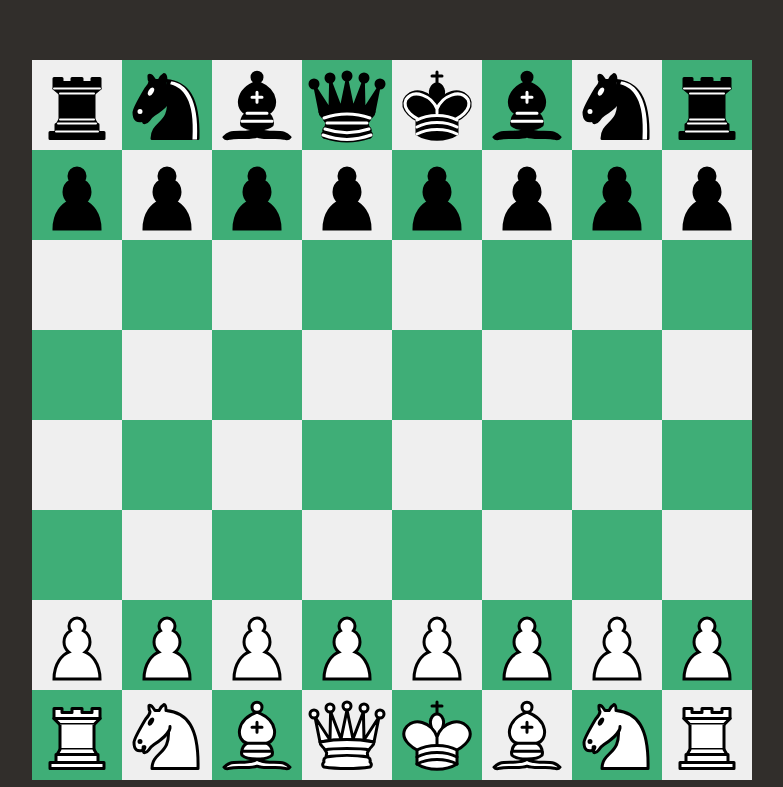
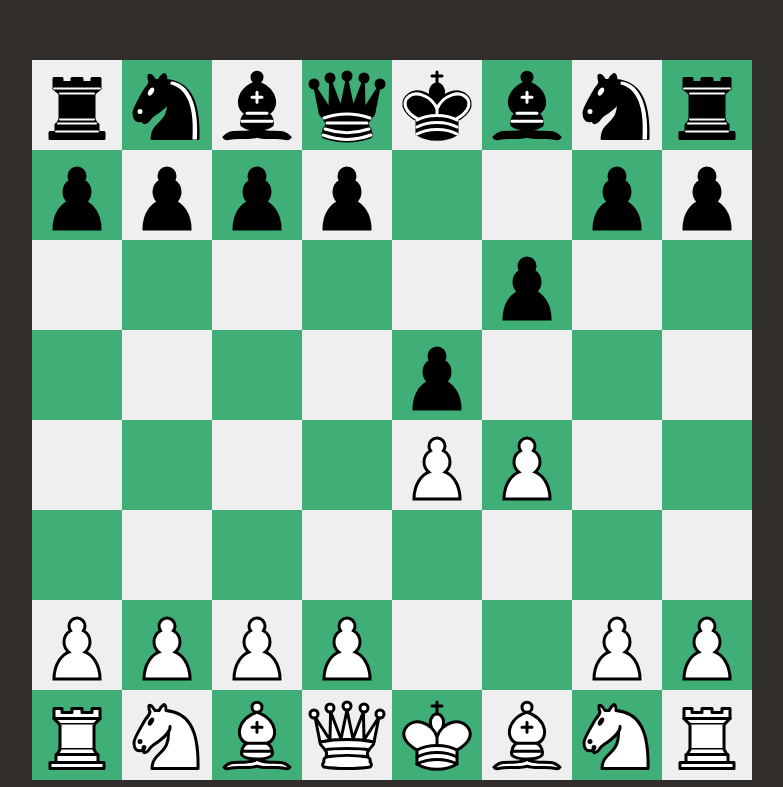
Before and after one commit to RachelBanana03/chess-component, a React (Create React App) app: page / in a window 1280 px wide. Shown: the top 787 px of the page, without its empty margins (248-1031 px from the left). Built offline with nearby package versions, Linux system fonts and the light colour scheme.

Commit message:
Add dynamic input of fen

```diff
--- a/src/App.js
+++ b/src/App.js
@@ -4,7 +4,7 @@ import Board from './components/Board';
 function App() {
   return (
     <div className="App">
-      <Board width="720px" height="720px"/>
+      <Board width="720px" height="720px">rnbqkbnr/pppp2pp/5p2/4p3/4PP2/8/PPPP2PP/RNBQKBNR w KQkq - 0 3</Board>
       <Board/>
     </div>
   );
--- a/src/components/Board.js
+++ b/src/components/Board.js
@@ -4,16 +4,17 @@ import Chess, { ChessSymbols as CSym } from "../utils/Chess";
 import "../styles/Board.css";
 import { playMoveSfx } from '../utils/chessAudio';
 
-function useGame() {
+function useGame(fen) {
     const gameRef = useRef();
     if (!gameRef.current) {
-        gameRef.current = new Chess();
+        if (typeof fen === "string") fen = fen.trim();
+        gameRef.current = new Chess(Chess.isFEN(fen)? fen: null);
     }
     return gameRef.current;
 }
 
-function Board({width, height}) {
-    const game = useGame();
+function Board({width, height, children}) {
+    const game = useGame(children);
     const [board, setBoard] = useState(game.board);
     const [mousePos, setMousePos] = useState(null);
     const [pieceSelected, setPieceSelected] = useState(null);
```
